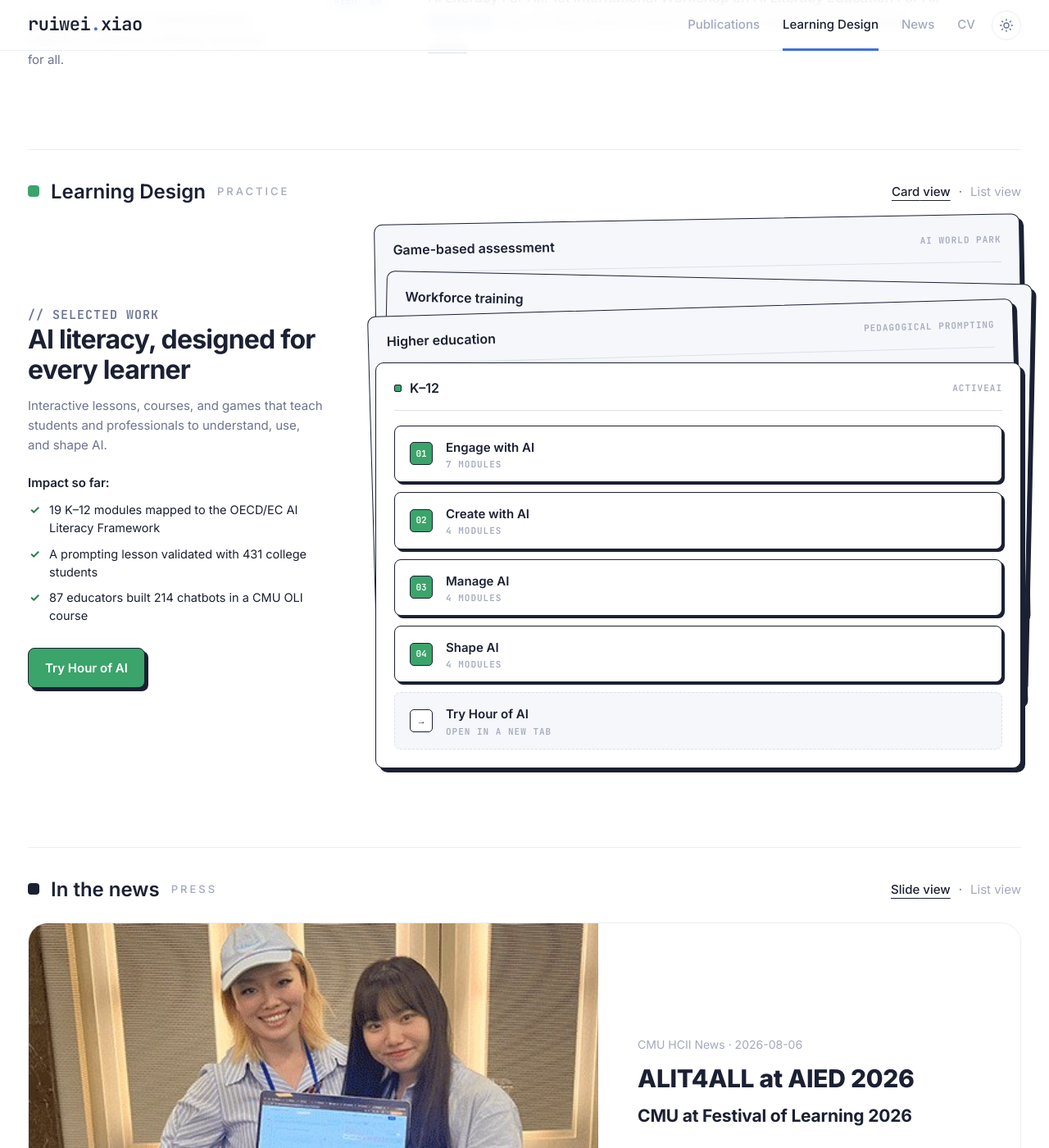
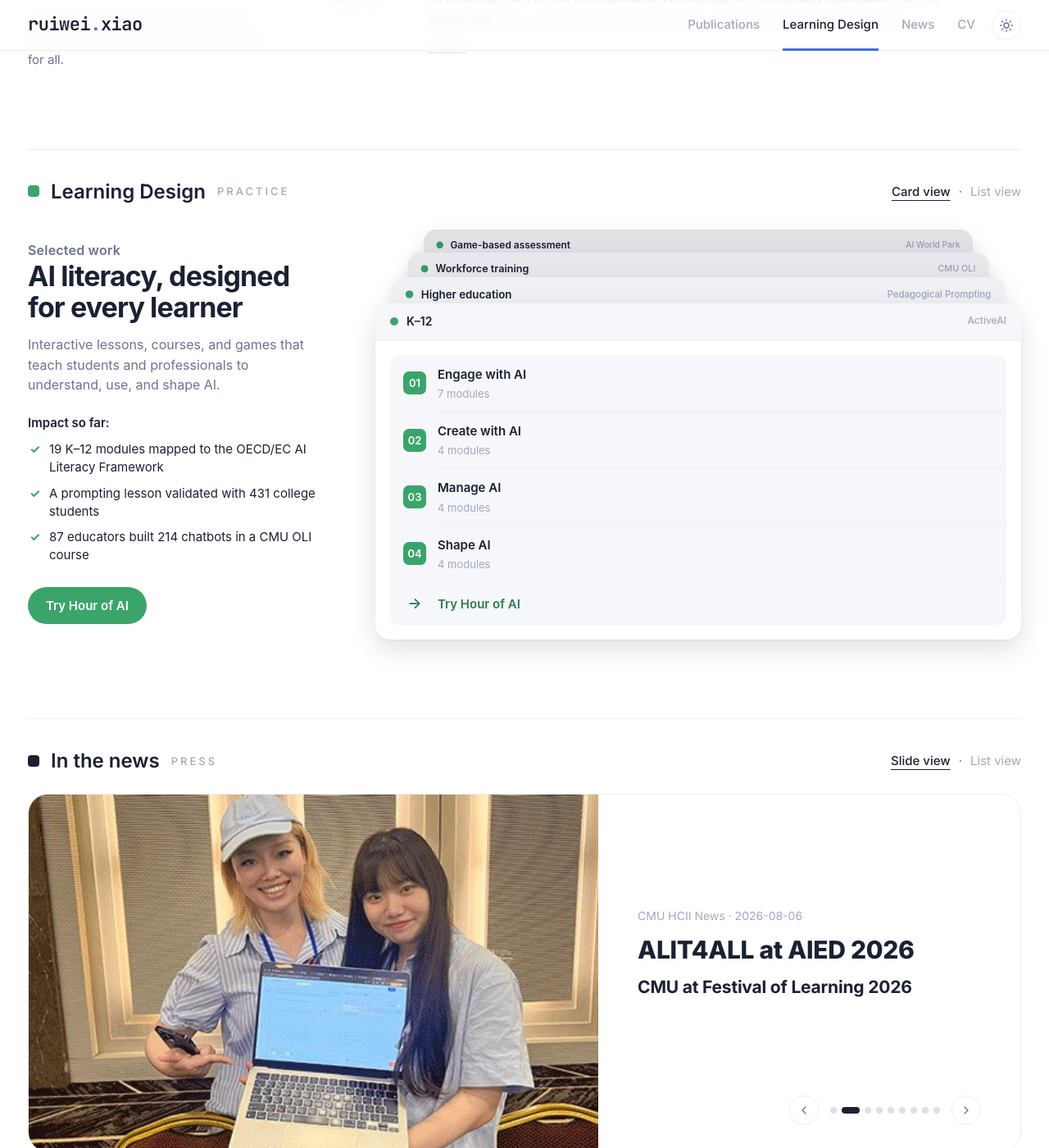
Before and after one commit to ruiwei-xiao/ruiwei-xiao.github.io, a Jekyll site: the page built from index.html, in a window 1280 px wide and 1400 px high, scrolled down 2464 px. Shown: the whole window at 82% size. Built offline with Jekyll 4.4.1, drawn with Linux system fonts in a browser that asks for light colours.

Commit message:
Restyle Learning Design card deck in an Apple-like card style
Co-Authored-By: Claude Opus 5.5 <noreply@anthropic.com>

```diff
--- a/_data/practice.yml
+++ b/_data/practice.yml
@@ -118,7 +118,7 @@ audiences:
 # cards：label 是卡片左上角标签，tag 是右上角小字；steps 是编号条目，kind 是条目下的小字；
 # 最后一行虚线框是链接（next / next_link）。
 deck:
-  eyebrow: "// Selected work"
+  eyebrow: "Selected work"
   title: "AI literacy, designed for every learner"
   text: "Interactive lessons, courses, and games that teach students and professionals to understand, use, and shape AI."
   gains_title: "Impact so far:"
--- a/assets/css/style.css
+++ b/assets/css/style.css
@@ -304,40 +304,39 @@ a.row:hover .row-title { text-decoration: underline; text-underline-offset: 3px;
 /* ---------- Learning Design：沿用研究方向布局；chip 颜色对应 AILF 四个能力 ---------- */
 .green .thrust-side { color: var(--green-tx); }
 .thrust-link { display: inline-block; margin-top: 14px; font-size: 14px; font-weight: 600; color: var(--green-tx); }
-/* Learning Design：Card view，左边介绍 + 右边一叠卡片（data-pos 0 在最前，其余往上错开、轻微旋转） */
-.deck-wrap { display: grid; grid-template-columns: minmax(0, 360px) minmax(0, 1fr); gap: 64px; align-items: center; margin-top: 8px; }
-.deck-eyebrow { margin: 0 0 14px; font: 500 12px/1 'JetBrains Mono', monospace; letter-spacing: 1px; text-transform: uppercase; color: var(--muted); }
-.deck-intro h4 { margin: 0 0 14px; font-size: 32px; line-height: 1.15; font-weight: 700; letter-spacing: -.8px; }
-.deck-intro p { margin: 0; font-size: 15px; line-height: 1.6; color: var(--muted); }
-.deck-intro .deck-gains-h { margin: 22px 0 10px; font-weight: 600; color: var(--ink); }
+/* Learning Design：Card view，左边介绍 + 右边一叠苹果风格卡片（data-pos 0 在最前，其余往上错开、逐张缩小） */
+.deck-wrap { display: grid; grid-template-columns: minmax(0, 360px) minmax(0, 1fr); gap: 64px; align-items: center; margin-top: 8px; font-family: -apple-system, BlinkMacSystemFont, "SF Pro Text", Inter, system-ui, sans-serif; }
+.deck-eyebrow { margin: 0 0 12px; font-size: 13px; font-weight: 600; letter-spacing: .2px; color: var(--green-tx); }
+.deck-intro h4 { margin: 0 0 14px; font-size: 34px; line-height: 1.12; font-weight: 700; letter-spacing: -.9px; }
+.deck-intro p { margin: 0; font-size: 16px; line-height: 1.55; color: var(--muted); }
+.deck-intro .deck-gains-h { margin: 22px 0 10px; font-size: 15px; font-weight: 600; color: var(--ink); }
 .deck-gains { list-style: none; margin: 0; padding: 0; display: grid; gap: 10px; }
-.deck-gains li { position: relative; padding-left: 26px; font-size: 14.5px; line-height: 1.5; }
-.deck-gains li::before { content: "✓"; position: absolute; left: 2px; color: var(--green-tx); font-weight: 700; }
-.deck-cta { display: inline-block; margin-top: 28px; padding: 12px 20px; border: 1.5px solid var(--ink); border-radius: 8px; background: var(--green); color: #fff; font-weight: 600; font-size: 15px; box-shadow: 4px 4px 0 var(--ink); transition: transform .15s, box-shadow .15s; }
-.deck-cta:hover { transform: translate(2px, 2px); box-shadow: 2px 2px 0 var(--ink); }
-.deck { display: grid; padding-top: 168px; }
-.deck-card { grid-area: 1 / 1; display: flex; flex-direction: column; padding: 18px 22px 22px; border: 1.5px solid var(--ink); border-radius: 10px; background: var(--surface); box-shadow: 5px 5px 0 var(--ink); transform-origin: 0 0; transition: transform .45s cubic-bezier(.2, .7, .2, 1), opacity .3s; }
+.deck-gains li { position: relative; padding-left: 26px; font-size: 15px; line-height: 1.45; }
+.deck-gains li::before { content: "✓"; position: absolute; left: 2px; color: var(--green); font-weight: 700; }
+.deck-cta { display: inline-block; margin-top: 28px; padding: 11px 22px; border-radius: 999px; background: var(--green); color: #fff; font-weight: 600; font-size: 15px; transition: opacity .2s; }
+.deck-cta:hover { opacity: .88; }
+.deck { display: grid; padding-top: 96px; }
+.deck-card { grid-area: 1 / 1; display: flex; flex-direction: column; border-radius: 18px; background: var(--surface); box-shadow: 0 1px 2px rgba(0,0,0,.06), 0 12px 32px rgba(0,0,0,.12); overflow: hidden; transform-origin: 50% 0; transition: transform .5s cubic-bezier(.2, .8, .2, 1), filter .5s; }
 .deck-card[data-pos="0"] { z-index: 4; }
-.deck-card[data-pos="1"] { z-index: 3; transform: translate(-10px, -56px) rotate(-1.6deg); }
-.deck-card[data-pos="2"] { z-index: 2; transform: translate(14px, -112px) rotate(1.2deg); }
-.deck-card[data-pos="3"] { z-index: 1; transform: translate(-2px, -168px) rotate(-1deg); }
-.deck-card:not([data-pos="0"]) { background: var(--soft); }
+.deck-card[data-pos="1"] { z-index: 3; transform: translateY(-32px) scale(.95); filter: brightness(.97); }
+.deck-card[data-pos="2"] { z-index: 2; transform: translateY(-62px) scale(.9); filter: brightness(.94); }
+.deck-card[data-pos="3"] { z-index: 1; transform: translateY(-90px) scale(.85); filter: brightness(.91); }
 .deck-card:not([data-pos="0"]) .deck-steps { visibility: hidden; }
-.deck-head { display: flex; align-items: center; gap: 10px; width: 100%; padding: 0 0 14px; margin-bottom: 18px; border: 0; border-bottom: 1px solid var(--line-strong); background: none; font: inherit; font-size: 16px; font-weight: 600; color: var(--ink); text-align: left; cursor: pointer; }
+.deck-head { display: flex; align-items: center; gap: 10px; width: 100%; padding: 11px 18px; border: 0; border-bottom: 1px solid var(--line); background: var(--soft); font: inherit; font-size: 14px; font-weight: 600; color: var(--ink); text-align: left; cursor: pointer; }
 .deck-card[data-pos="0"] .deck-head { cursor: default; }
 .deck-card:not([data-pos="0"]) .deck-head:hover { color: var(--green-tx); }
-.deck-dot { width: 9px; height: 9px; border: 1.5px solid var(--ink); border-radius: 2px; background: var(--green); }
-.deck-card:not([data-pos="0"]) .deck-dot { display: none; }
-.deck-tag { margin-left: auto; font: 500 11px/1 'JetBrains Mono', monospace; letter-spacing: 1px; text-transform: uppercase; color: var(--faint); }
-.deck-steps { list-style: none; margin: 0; padding: 0; display: grid; gap: 12px; }
-.deck-steps > li { display: flex; align-items: center; gap: 16px; padding: 14px 18px; border: 1.5px solid var(--ink); border-radius: 8px; background: var(--surface); box-shadow: 3px 3px 0 var(--ink); }
+.deck-dot { width: 10px; height: 10px; border-radius: 50%; background: var(--green); }
+.deck-tag { margin-left: auto; font-size: 12px; font-weight: 500; color: var(--faint); }
+.deck-steps { list-style: none; margin: 18px; padding: 0; border-radius: 12px; background: var(--soft); overflow: hidden; }
+.deck-steps > li { display: flex; align-items: center; gap: 14px; padding: 12px 16px; position: relative; }
+.deck-steps > li + li::before { content: ""; position: absolute; top: 0; left: 58px; right: 0; border-top: 1px solid var(--line); }   /* iOS 列表式缩进分隔线 */
 .deck-steps b { display: block; font-size: 15px; font-weight: 600; color: var(--ink); }
-.deck-steps small { display: block; margin-top: 3px; font: 500 11px/1.2 'JetBrains Mono', monospace; letter-spacing: 1px; text-transform: uppercase; color: var(--faint); }
-.deck-num { flex: none; display: grid; place-items: center; width: 28px; height: 28px; border: 1.5px solid var(--ink); border-radius: 5px; background: var(--green); color: #fff; font: 600 11px/1 'JetBrains Mono', monospace; }
-.deck-steps .deck-next { border-style: dashed; border-color: var(--line-strong); background: var(--soft); box-shadow: none; }
-.deck-next .deck-num { background: var(--surface); color: var(--ink); }
+.deck-steps small { display: block; margin-top: 2px; font-size: 13px; color: var(--faint); }
+.deck-num { flex: none; display: grid; place-items: center; width: 28px; height: 28px; border-radius: 7px; background: var(--green); color: #fff; font-size: 13px; font-weight: 600; }
+.deck-next .deck-num { background: none; color: var(--green-tx); font-size: 18px; }
 .deck-next a { flex: 1; }
-.deck-next a:hover b { color: var(--green-tx); }
+.deck-next b { color: var(--green-tx) !important; }
+.deck-next a:hover b { text-decoration: underline; text-underline-offset: 3px; }
 .mod-group { font-size: 12px; font-weight: 600; letter-spacing: 2px; text-transform: uppercase; color: var(--faint); margin: 28px 0 4px; }
 .mod-group:first-child { margin-top: 0; }
 .mod .pr-title { font-size: 16px; margin-bottom: 4px; }
@@ -452,13 +451,11 @@ footer { text-align: center; color: var(--faint); font-size: 13px; padding: 72px
   .thrust { grid-template-columns: 1fr; gap: 24px; }
   .deck-wrap { grid-template-columns: minmax(0, 1fr); gap: 40px; }
   .deck-intro h4 { font-size: 26px; }
-  .deck { padding-top: 138px; }
-  .deck-card[data-pos="1"] { transform: translate(-4px, -46px) rotate(-1.2deg); }
-  .deck-card[data-pos="2"] { transform: translate(6px, -92px) rotate(1deg); }
-  .deck-card[data-pos="3"] { transform: translate(-2px, -138px) rotate(-.6deg); }
-  .deck-card { padding: 16px 16px 18px; }
+  .deck { padding-top: 84px; }
   .deck-tag { display: none; }   /* 手机上右上角小字太挤，隐藏 */
-  .deck-steps > li { padding: 12px 14px; gap: 12px; }
+  .deck-steps { margin: 12px; }
+  .deck-steps > li { padding: 11px 12px; gap: 12px; }
+  .deck-steps > li + li::before { left: 52px; }
   .lede .statement { font-size: 18px; }
   .thrust-h { position: static; }
   .seen-in { padding: 18px 16px; }
--- a/index.html
+++ b/index.html
@@ -140,7 +140,7 @@ title: Ruiwei Xiao
         <button class="deck-head" type="button" aria-label="Show {{ c.label }}"><span class="deck-dot"></span>{{ c.label }}<span class="deck-tag">{{ c.tag }}</span></button>
         <ol class="deck-steps">
           {% for st in c.steps %}<li><span class="deck-num">{{ forloop.index | prepend: '0' | slice: -2, 2 }}</span><span><b>{{ st.title }}</b><small>{{ st.kind }}</small></span></li>{% endfor %}
-          <li class="deck-next"><span class="deck-num">→</span><a href="{{ c.next_link }}" target="_blank"><b>{{ c.next }}</b><small>Open in a new tab</small></a></li>
+          <li class="deck-next"><span class="deck-num">→</span><a href="{{ c.next_link }}" target="_blank"><b>{{ c.next }}</b></a></li>
         </ol>
       </article>
       {% endfor %}
```
